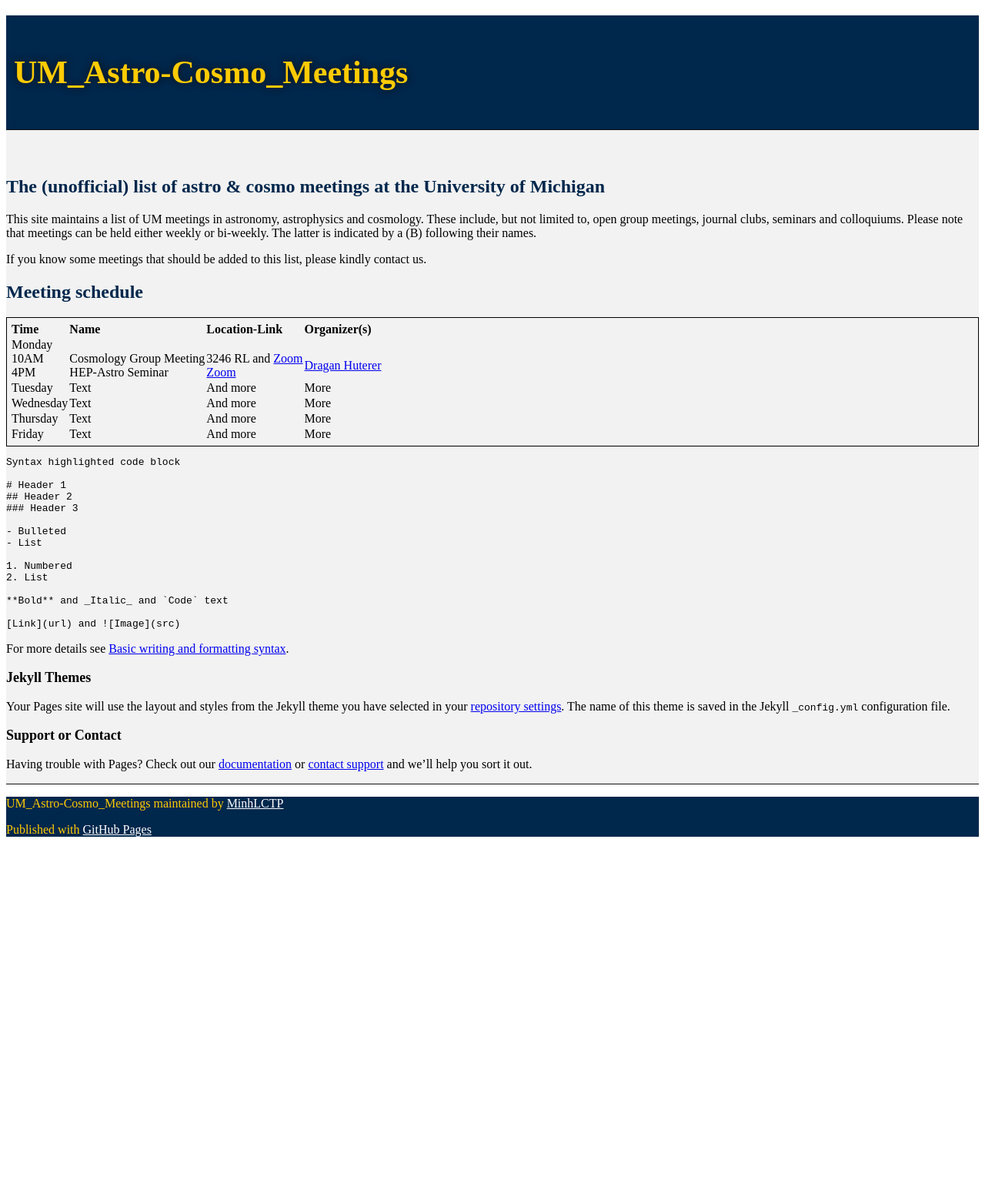
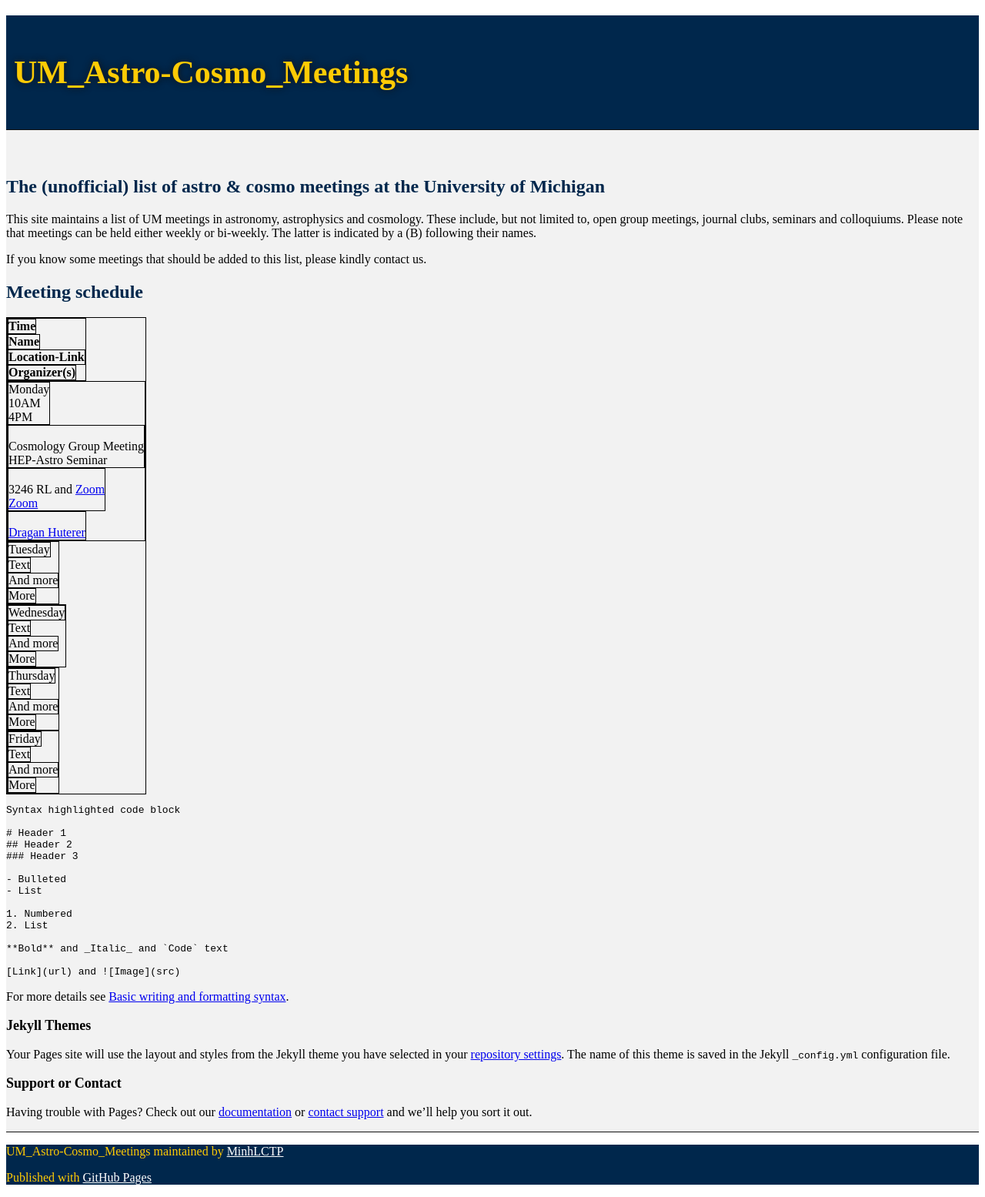
Before and after one commit to MinhLCTP/UM_Astro-Cosmo_Meetings, a Jekyll site: the page built from index.md, in a window 1280 px wide. Shown: the whole page at 77% size. Built offline with Jekyll 4.4.1, drawn with Linux system fonts in a browser that asks for light colours; our own code applies the rules of GitHub Pages for plain Markdown files; the repository's description, which GitHub fills in, is left out; before the commit the page ends 1103 px from its top, so only the background shows below that.

Commit message:
Test update

```diff
--- a/assets/css/style.css
+++ b/assets/css/style.css
@@ -67,21 +67,10 @@
 	color: #FFFFFF;
 }
 
-table {
-    display: block;
+table, th, tr, td {
+    display: table;
     padding: 5px;
 	border-collapse: collapse;
 	border-spacing: 0;
 	border: 1px solid black
 }
-.tr {
-    display: table-row;
-    padding: 5px;
-}
-.td {
-    display: table-cell;
-    padding: 5px;
-    width: 150px;
-    border: #000000 solid 1px;
-    margin: 5px;
-}
```
